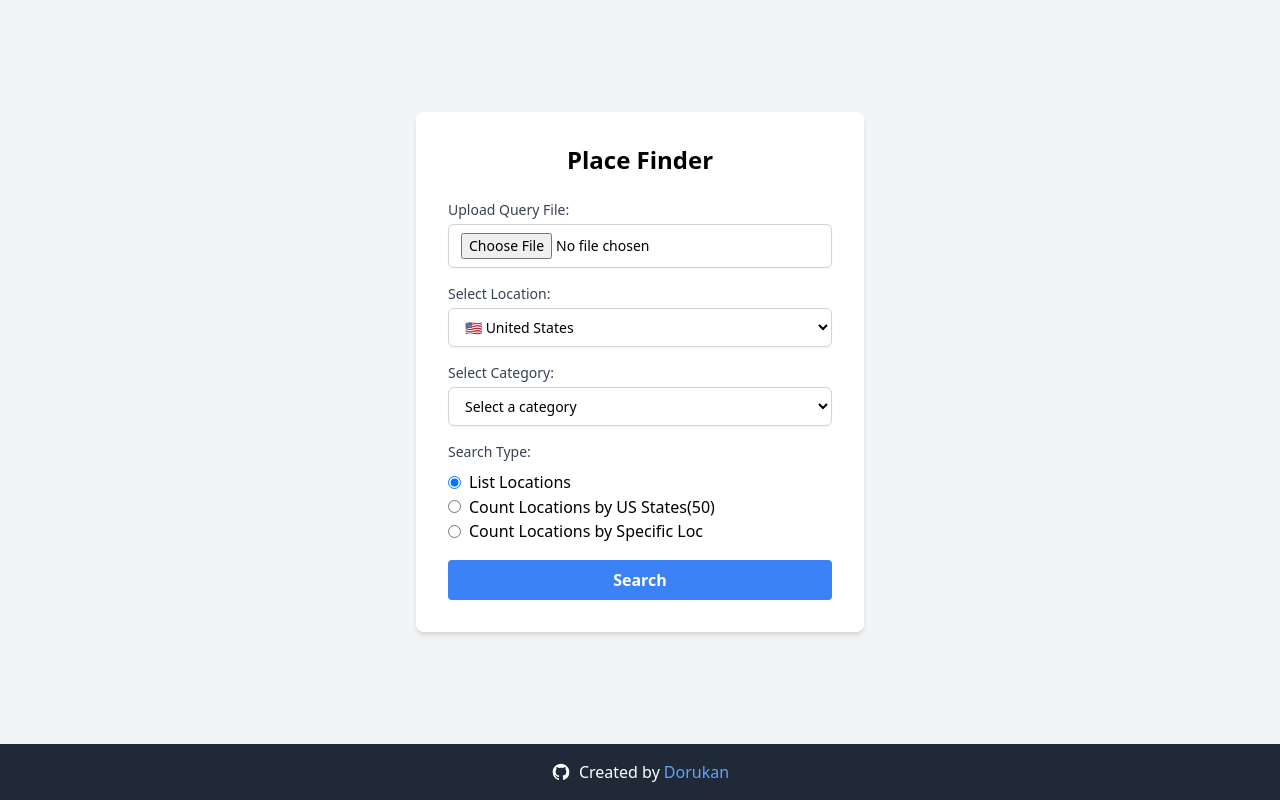
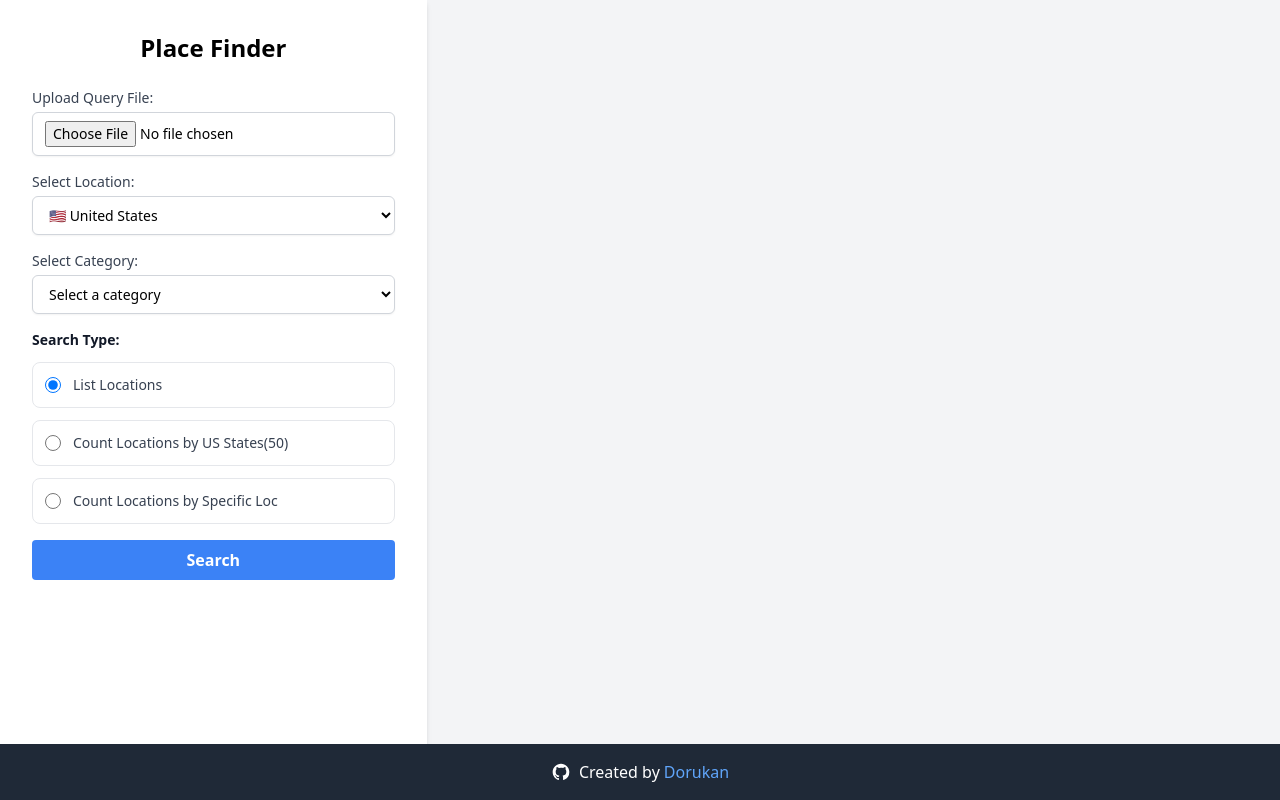
Before and after one commit to dorukanc/Place-Finder, a Flask app: page / in a window 1280 px wide. Run offline with Flask 3, Linux system fonts and the light colour scheme; some libraries are stand-ins or nearby versions.

Commit message:
made the ui better, radio button style adjusted, add plot area

```diff
--- a/templates/index.html
+++ b/templates/index.html
@@ -13,20 +13,53 @@
         .animate-pulse {
             animation: pulse 2s cubic-bezier(0.4, 0, 0.6, 1) infinite;
         }
+
+        /* Mobile layout adjustments */
+        @media (max-width: 768px) {
+            body {
+                flex-direction: column;
+                padding: 0;
+            }
+
+            aside {
+                width: 100%;
+                padding: 16px;
+            }
+
+            section {
+                width: 100%;
+                padding: 16px;
+            }
+
+            footer {
+                position: static;
+                margin-top: 20px;
+            }
+
+            #chart-container {
+                margin-top: 16px;
+            }
+        }
     </style>
 </head>
-<body class="h-full flex flex-col bg-gray-100">
-    <main class="flex-grow flex items-center justify-center px-4 py-12">
-        <div class="bg-white p-8 rounded-lg shadow-md w-full max-w-md">
+<body class="h-full bg-gray-100 flex flex-col md:flex-row">
+    <!-- Left Column: Form -->
+    <aside class="w-full md:w-1/3 p-8 bg-white shadow-md">
         <h1 class="text-2xl font-bold mb-6 text-center">Place Finder</h1>
         <form id="search-form" class="space-y-4">
+            <!-- Upload Query File -->
             <div>
                 <label for="query" class="block text-sm font-medium text-gray-700">Upload Query File:</label>
-                    <input type="file" id="query" name="query" accept=".txt" required class="mt-1 block w-full py-2 px-3 border border-gray-300 bg-white rounded-md shadow-sm focus:outline-none focus:ring-indigo-500 focus:border-indigo-500 sm:text-sm">
+                <input type="file" id="query" name="query" accept=".txt" required
+                       class="mt-1 block w-full py-2 px-3 border border-gray-300 bg-white rounded-md shadow-sm focus:outline-none focus:ring-indigo-500 focus:border-indigo-500 sm:text-sm">
             </div>
+
+            <!-- Select Location -->
             <div>
                 <label for="location" class="block text-sm font-medium text-gray-700">Select Location:</label>
-                    <select id="location" name="location" required class="mt-1 block w-full py-2 px-3 border border-gray-300 bg-white rounded-md shadow-sm focus:outline-none focus:ring-indigo-500 focus:border-indigo-500 sm:text-sm">
+                <select id="location" name="location" required
+                        class="mt-1 block w-full py-2 px-3 border border-gray-300 bg-white rounded-md shadow-sm focus:outline-none focus:ring-indigo-500 focus:border-indigo-500 sm:text-sm">
+                    <!-- Country Options -->
                     <optgroup label="Countries">
                         <option value="US">🇺🇸 United States</option>
                         <option value="GB">🇬🇧 United Kingdom</option>
@@ -94,6 +127,8 @@
                     </optgroup>
                 </select>
             </div>
+
+            <!-- Select Category -->
             <div>
                 <label for="category" class="block text-sm font-medium text-gray-700">Select Category:</label>
                 <select id="category" name="category" required class="mt-1 block w-full py-2 px-3 border border-gray-300 bg-white rounded-md shadow-sm focus:outline-none focus:ring-indigo-500 focus:border-indigo-500 sm:text-sm">
@@ -328,21 +363,69 @@
                         </optgroup>
                 </select>
             </div>
-                <div class="mb-4">
-                    <label class="block text-sm font-medium text-gray-700">Search Type:</label>
-                    <div class="mt-2">
-                        <label class="inline-flex items-center">
-                            <input type="radio" class="form-radio" name="search-type" value="specific-location" checked>
-                            <span class="ml-2">List Locations</span>
+
+            <!-- Search Type -->
+            <div class="mb-6">
+                <label class="block text-sm font-semibold text-gray-900 mb-3">Search Type:</label>
+                <div class="space-y-3">
+                    <!-- List Locations Radio -->
+                    <label class="flex items-center relative p-3 rounded-lg border border-gray-200 hover:bg-gray-50 cursor-pointer transition-colors">
+                        <input
+                            type="radio"
+                            name="search-type"
+                            value="specific-location"
+                            class="custom-radio h-4 w-4 border-gray-300 text-blue-600 focus:ring-blue-500"
+                            checked
+                        />
+                        <span class="ml-3 text-sm text-gray-700 font-medium">
+                            List Locations
+                        </span>
+                        <div class="absolute inset-0 rounded-lg pointer-events-none"></div>
                     </label>
-                        <label class="inline-flex items-center">
-                            <input type="radio" class="form-radio" name="search-type" value="state-count">
-                            <span class="ml-2">Count Locations by US States(50)</span>
+
+                    <!-- Count by States Radio -->
+                    <label class="flex items-center relative p-3 rounded-lg border border-gray-200 hover:bg-gray-50 cursor-pointer transition-colors">
+                        <input
+                            type="radio"
+                            name="search-type"
+                            value="state-count"
+                            class="custom-radio h-4 w-4 border-gray-300 text-blue-600 focus:ring-blue-500"
+                        />
+                        <span class="ml-3 text-sm text-gray-700 font-medium">
+                            Count Locations by US States(50)
+                        </span>
+                        <div class="absolute inset-0 rounded-lg pointer-events-none"></div>
                     </label>
-                        <label class="inline-flex items-center">
-                            <input type="radio" class="form-radio" name="search-type" value="specific-count">
-                            <span class="ml-2">Count Locations by Specific Loc</span>
+
+                    <!-- Count by Specific Location Radio -->
+                    <label class="flex items-center relative p-3 rounded-lg border border-gray-200 hover:bg-gray-50 cursor-pointer transition-colors">
+                        <input
+                            type="radio"
+                            name="search-type"
+                            value="specific-count"
+                            class="custom-radio h-4 w-4 border-gray-300 text-blue-600 focus:ring-blue-500"
+                        />
+                        <span class="ml-3 text-sm text-gray-700 font-medium">
+                            Count Locations by Specific Loc
+                        </span>
+                        <div class="absolute inset-0 rounded-lg pointer-events-none"></div>
                     </label>
+                </div>
+
+                <!-- Deep Search Checkbox -->
+                <div id="deep-search-container" class="mt-4 hidden">
+                    <label class="flex items-center p-3 rounded-lg border border-gray-200 hover:bg-gray-50 cursor-pointer transition-colors">
+                        <input
+                            type="checkbox"
+                            name="use-deep-search"
+                            value="true"
+                            class="h-4 w-4 rounded border-gray-300 text-blue-600 focus:ring-blue-500"
+                        />
+                        <span class="ml-3 text-sm text-gray-700 font-medium">
+                            Use Deep Search (may take longer)
+                        </span>
+                    </label>
+                </div>
             </div>
 
                 <div id="deep-search-container" class="mb-4 hidden">
@@ -351,28 +434,41 @@
                         <span class="ml-2">Use Deep Search (may take longer)</span>
                     </label>
                 </div>
+            </div>
 
-                </div>
-                <button type="submit" class="w-full bg-blue-500 hover:bg-blue-700 text-white font-bold py-2 px-4 rounded">
+            <!-- Submit Button -->
+            <button type="submit"
+                    class="w-full bg-blue-500 hover:bg-blue-700 text-white font-bold py-2 px-4 rounded">
                 Search
             </button>
         </form>
+
+        <!-- Status Message -->
         <div id="status" class="mt-4 text-center hidden">
             <p class="text-indigo-600 font-semibold animate-pulse">Processing... Please wait</p>
         </div>
+
+        <!-- Download Container -->
         <div id="download-container" class="mt-4 text-center hidden">
-                <a href="/download-csv" class="inline-flex items-center px-4 py-2 border border-transparent text-sm font-medium rounded-md shadow-sm text-white bg-green-600 hover:bg-green-700 focus:outline-none focus:ring-2 focus:ring-offset-2 focus:ring-green-500">
+            <a href="/download-csv"
+               class="inline-flex items-center px-4 py-2 border border-transparent text-sm font-medium rounded-md shadow-sm text-white bg-green-600 hover:bg-green-700 focus:outline-none focus:ring-2 focus:ring-offset-2 focus:ring-green-500">
                 Download Results
             </a>
         </div>
+    </aside>
+
+    <!-- Right Column: Chart -->
+    <section class="w-full md:w-2/3 p-8 flex items-center justify-center">
+        <div id="chart-container" class="hidden w-full">
+            <canvas id="resultsChart" width="600" height="400"></canvas>
         </div>
-    </main>
+    </section>
 
-
-    <footer class="bg-gray-800 text-white py-4 text-center">
+    <!-- Footer at the Bottom of the Page -->
+    <footer class="bg-gray-800 text-white py-4 text-center mt-auto w-full fixed bottom-0 left-0">
         <p class="flex items-center justify-center">
             <svg class="w-5 h-5 mr-2" fill="currentColor" viewBox="0 0 24 24" aria-hidden="true">
-                <path fill-rule="evenodd" d="M12 2C6.477 2 2 6.484 2 12.017c0 4.425 2.865 8.18 6.839 9.504.5.092.682-.217.682-.483 0-.237-.008-.868-.013-1.703-2.782.605-3.369-1.343-3.369-1.343-.454-1.158-1.11-1.466-1.11-1.466-.908-.62.069-.608.069-.608 1.003.07 1.531 1.032 1.531 1.032.892 1.53 2.341 1.088 2.91.832.092-.647.35-1.088.636-1.338-2.22-.253-4.555-1.113-4.555-4.951 0-1.093.39-1.988 1.029-2.688-.103-.253-.446-1.272.098-2.65 0 0 .84-.27 2.75 1.026A9.564 9.564 0 0112 6.844c.85.004 1.705.115 2.504.337 1.909-1.296 2.747-1.027 2.747-1.027.546 1.379.202 2.398.1 2.651.64.7 1.028 1.595 1.028 2.688 0 3.848-2.339 4.695-4.566 4.943.359.309.678.92.678 1.855 0 1.338-.012 2.419-.012 2.747 0 .268.18.58.688.482A10.019 10.019 0 0022 12.017C22 6.484 17.522 2 12 2z" clip-rule="evenodd" />
+                <path fill-rule="evenodd" d="M12 2C6.477 2 2 6.484 2 12.017c0 4.425 2.865 8.18 6.839 9.504.5.092.682-.217.682-.483 0-.237-.008-.868-.013-1.703-2.782.605-3.369-1.343-3.369-1.343-.454-1.158-1.11-1.466-1.11-1.466-.908-.62.069-.608.069-.608 1.003.07 1.531 1.032 1.531 1.032.892 1.53 2.341 1.088 2.91.832.092-.647.35-1.088.636-1.338-2.22-.253-4.555-1.113-4.555-4.951 0-1.093.39-1.988 1.029-2.688-.103-.253-.446-1.272.098-2.65 0 0 .84-.27 2.75 1.026A9.564 9.564 0 0112 6.844c.85.004 1.705.115 2.504.337 1.909-1.296 2.747-1.027 2.747-1.027.546 1.379.202 2.398.1 2.651.64.7 1.028 1.595 1.028 2.688 0 3.848-2.339 4.695-4.566 4.943.359.309.678.92.678 1.855 0 1.338-.012 2.419-.012 2.747 0 .268.18.58.688.482A10.019 10.019 0 0022 12.017C22 6.484 17.522 2 12 2z" clip-rule="evenodd"/>
             </svg>
             Created by <a href="https://github.com/dorukanc" target="_blank" rel="noopener noreferrer" class="text-blue-400 hover:text-blue-300 ml-1">Dorukan</a>
         </p>
@@ -442,5 +538,6 @@
             }
         });
     </script>
+
 </body>
 </html>
```
Lines whose indentation alone changed are shown as unchanged.
